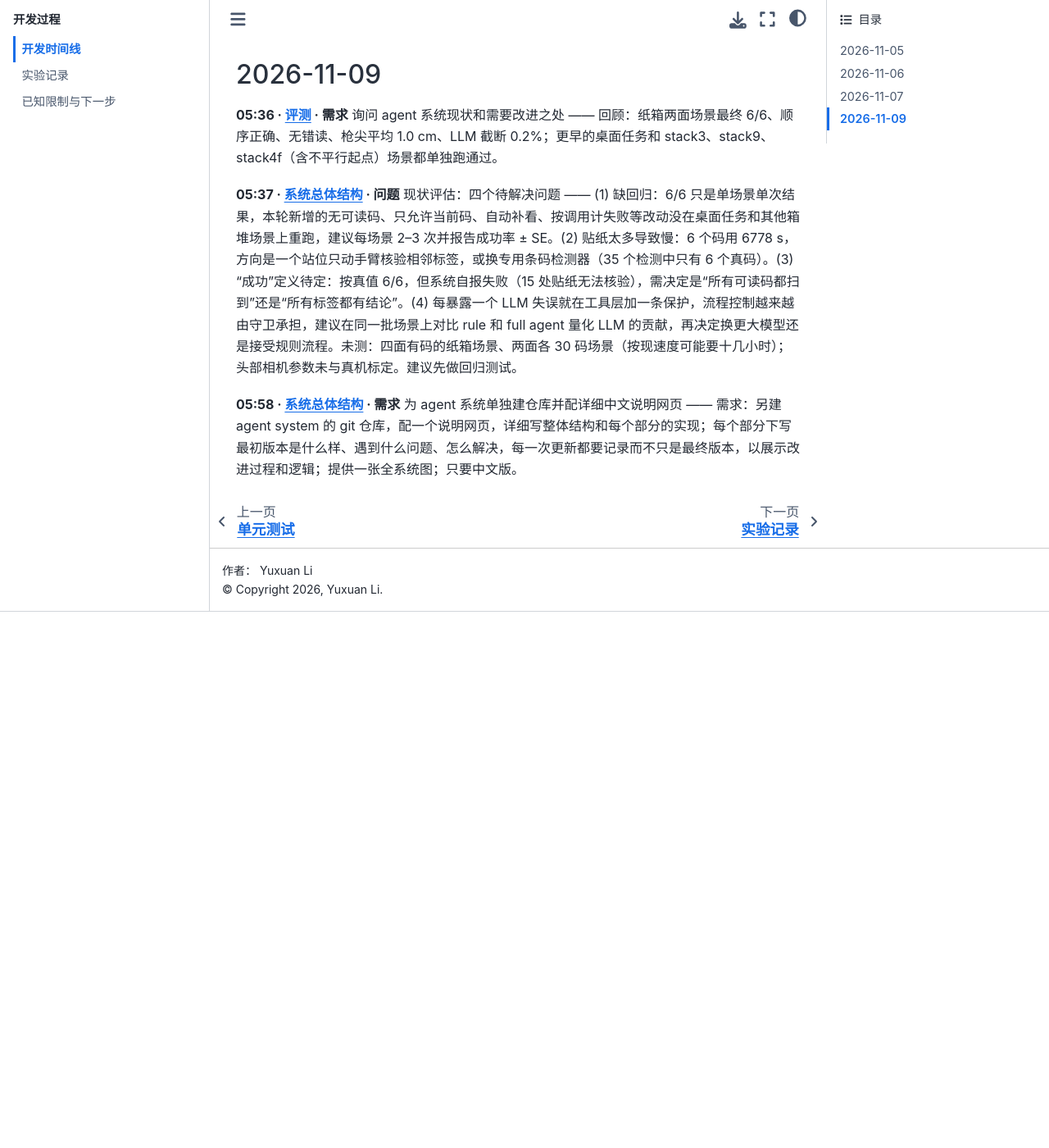
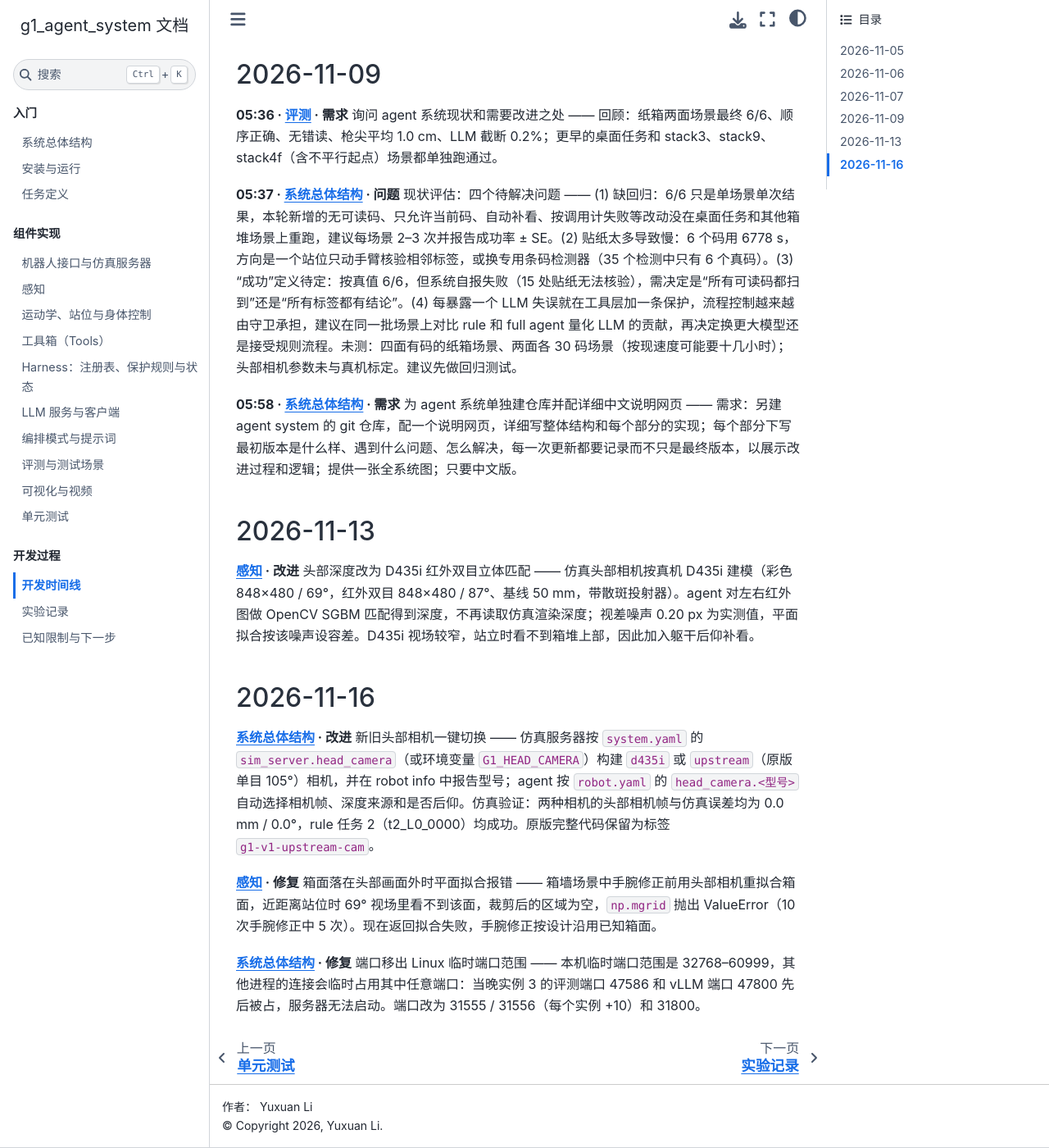
Before and after one commit to yuxuanli224284/g1_agent_system, a Sphinx documentation site: the page built from docs/changelog.md, in a window 1280 px wide and 1400 px high, scrolled down 46386 px. Shown: the whole window at 82% size. Built offline with Sphinx 7.4.7 and the Sphinx Book theme 1.1.4, drawn with Linux system fonts in a browser that asks for light colours; before the commit the page ends 47132 px from its top, so only the background shows below that.

Commit message:
Ports below the Linux ephemeral range: sim 31555/31556 (+10 per instance), vLLM 31800
Outgoing connections take local ports from 32768-60999; on a busy machine any fixed port there can be taken for a
moment (2026-11-16: instance 3's eval port 47586 and the vLLM port 47800 were, and the servers failed to bind).
Docs and changelog updated (D435i stereo depth, camera switch, plane_fit fix, ports); run_agentfull_scenes.sh logs
the memory of the card it runs on.

```diff
--- a/docs/changelog.md
+++ b/docs/changelog.md
@@ -743,3 +743,15 @@
 **05:37 · [系统总体结构](architecture.md) · 问题** 现状评估：四个待解决问题 —— (1) 缺回归：6/6 只是单场景单次结果，本轮新增的无可读码、只允许当前码、自动补看、按调用计失败等改动没在桌面任务和其他箱堆场景上重跑，建议每场景 2–3 次并报告成功率 ± SE。(2) 贴纸太多导致慢：6 个码用 6778 s，方向是一个站位只动手臂核验相邻标签，或换专用条码检测器（35 个检测中只有 6 个真码）。(3) “成功”定义待定：按真值 6/6，但系统自报失败（15 处贴纸无法核验），需决定是“所有可读码都扫到”还是“所有标签都有结论”。(4) 每暴露一个 LLM 失误就在工具层加一条保护，流程控制越来越由守卫承担，建议在同一批场景上对比 rule 和 full agent 量化 LLM 的贡献，再决定换更大模型还是接受规则流程。未测：四面有码的纸箱场景、两面各 30 码场景（按现速度可能要十几小时）；头部相机参数未与真机标定。建议先做回归测试。
 
 **05:58 · [系统总体结构](architecture.md) · 需求** 为 agent 系统单独建仓库并配详细中文说明网页 —— 需求：另建 agent system 的 git 仓库，配一个说明网页，详细写整体结构和每个部分的实现；每个部分下写最初版本是什么样、遇到什么问题、怎么解决，每一次更新都要记录而不只是最终版本，以展示改进过程和逻辑；提供一张全系统图；只要中文版。
+
+## 2026-11-13
+
+**[感知](perception.md) · 改进** 头部深度改为 D435i 红外双目立体匹配 —— 仿真头部相机按真机 D435i 建模（彩色 848×480 / 69°，红外双目 848×480 / 87°、基线 50 mm，带散斑投射器）。agent 对左右红外图做 OpenCV SGBM 匹配得到深度，不再读取仿真渲染深度；视差噪声 0.20 px 为实测值，平面拟合按该噪声设容差。D435i 视场较窄，站立时看不到箱堆上部，因此加入躯干后仰补看。
+
+## 2026-11-16
+
+**[系统总体结构](architecture.md) · 改进** 新旧头部相机一键切换 —— 仿真服务器按 `system.yaml` 的 `sim_server.head_camera`（或环境变量 `G1_HEAD_CAMERA`）构建 `d435i` 或 `upstream`（原版单目 105°）相机，并在 robot info 中报告型号；agent 按 `robot.yaml` 的 `head_camera.<型号>` 自动选择相机帧、深度来源和是否后仰。仿真验证：两种相机的头部相机帧与仿真误差均为 0.0 mm / 0.0°，rule 任务 2（t2_L0_0000）均成功。原版完整代码保留为标签 `g1-v1-upstream-cam`。
+
+**[感知](perception.md) · 修复** 箱面落在头部画面外时平面拟合报错 —— 箱墙场景中手腕修正前用头部相机重拟合箱面，近距离站位时 69° 视场里看不到该面，裁剪后的区域为空，`np.mgrid` 抛出 ValueError（10 次手腕修正中 5 次）。现在返回拟合失败，手腕修正按设计沿用已知箱面。
+
+**[系统总体结构](architecture.md) · 修复** 端口移出 Linux 临时端口范围 —— 本机临时端口范围是 32768–60999，其他进程的连接会临时占用其中任意端口：当晚实例 3 的评测端口 47586 和 vLLM 端口 47800 先后被占，服务器无法启动。端口改为 31555 / 31556（每个实例 +10）和 31800。
```
Also changed, not shown: docs/architecture.md (+3 -3 lines), docs/evaluation.md (+2 -2 lines), docs/installation.md (+1 -1 lines), docs/llm.md (+2 -2 lines), docs/robot_interface.md (+5 -5 lines), 3 other files.
